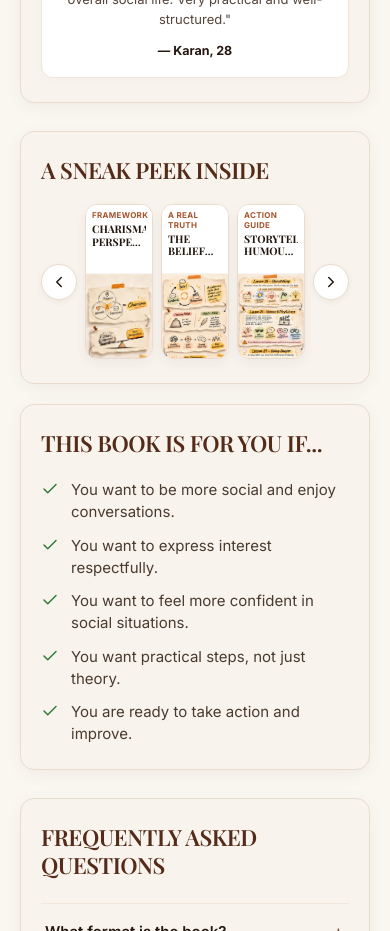
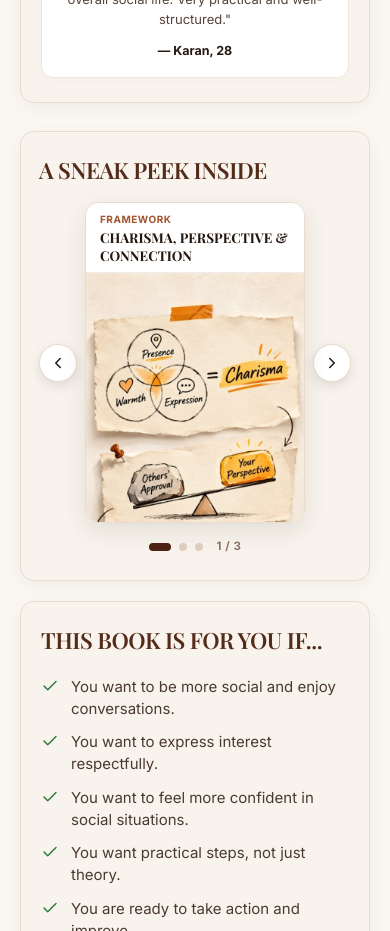
Before and after one commit to piyushduebycse/menticoooooo, a React (Vite) app: page / in a window 390 px wide. Shown: the part 5700-6631 px from the top of the page. Built offline with nearby package versions, Linux system fonts and the light colour scheme; no server answers; a web font is replaced by a local one.

Commit message:
feat(landing): make sneak peek carousel 1-by-1 with large image and pagination dots on mobile

```diff
--- a/src/landing.css
+++ b/src/landing.css
@@ -1031,10 +1031,14 @@ body[data-menu-open="true"] .mentico-header {
   text-align: left;
 }
 
-.mentico-sneak-card:hover {
-  transform: translateY(-4px);
-  box-shadow: 0 8px 22px rgba(40, 25, 15, 0.14);
-  border-color: #B38662;
+.mentico-sneak-dots {
+  display: none;
+}
+
+@media (min-width: 768px) {
+  .mentico-sneak-carousel .mentico-carousel-btn {
+    display: none;
+  }
 }
 
 .mentico-sneak-card-header {
@@ -1919,41 +1923,124 @@ body[data-menu-open="true"] .mentico-sticky-bar,
     gap: 14px;
   }
 
-  /* Sneak peek */
+  /* Sneak peek on mobile: 1 by 1 with much larger image & pagination */
   .mentico-card-sneak {
-    padding: 24px 20px;
+    padding: 24px 18px;
   }
 
   .mentico-sneak-carousel {
+    display: flex;
+    align-items: center;
+    justify-content: space-between;
     gap: 8px;
+    margin-top: 18px;
+    width: 100%;
+  }
+
+  .mentico-sneak-carousel .mentico-carousel-btn {
+    display: flex !important;
+    width: 38px;
+    height: 38px;
+    flex-shrink: 0;
+    box-shadow: 0 4px 12px rgba(40, 25, 15, 0.12);
   }
 
   .mentico-sneak-items {
-    grid-template-columns: repeat(3, minmax(0, 1fr));
+    display: flex;
+    flex: 1;
+    min-width: 0;
+    justify-content: center;
+    touch-action: pan-y;
+  }
+
+  .mentico-sneak-card {
+    display: none;
+    width: 100%;
+    max-width: 280px;
+    height: auto;
+    border-radius: 14px;
+    box-shadow: 0 8px 24px rgba(40, 25, 15, 0.1);
+  }
+
+  .mentico-sneak-card.is-active {
+    display: flex;
+    flex-direction: column;
+    animation: sneakSlideFade 0.25s ease-out;
+  }
+
+  .mentico-sneak-card-header {
+    padding: 10px 14px 8px;
+  }
+
+  .mentico-sneak-card-badge {
+    font-size: 10px;
+    letter-spacing: 0.5px;
+    margin-bottom: 2px;
+  }
+
+  .mentico-sneak-card-title {
+    font-size: 13.5px;
+    line-height: 1.3;
+    -webkit-line-clamp: 2;
+  }
+
+  .mentico-sneak-card-art-wrap {
+    height: 250px;
+    background-color: #FAF6F0;
+    position: relative;
+    width: 100%;
+    overflow: hidden;
+  }
+
+  .mentico-sneak-card-art {
+    width: 100%;
+    height: 100%;
+    object-fit: cover;
+    object-position: top center;
+  }
+
+  .mentico-sneak-dots {
+    display: flex;
+    align-items: center;
+    justify-content: center;
     gap: 8px;
-  }
-
-  .mentico-sneak-card {
-    height: 155px;
-    min-width: 0;
-  }
-
-  .mentico-sneak-card-header {
-    padding: 6px 6px 3px;
-  }
-
-  .mentico-sneak-card-badge {
-    font-size: 8px;
-    letter-spacing: 0.3px;
-  }
-
-  .mentico-sneak-card-title {
-    font-size: 10.5px;
-    line-height: 1.2;
-  }
-
-  .mentico-sneak-card-art-wrap {
-    height: 85px;
+    margin-top: 14px;
+  }
+
+  .mentico-sneak-dot {
+    width: 8px;
+    height: 8px;
+    border-radius: 50%;
+    background-color: #DECFC0;
+    border: none;
+    padding: 0;
+    cursor: pointer;
+    transition: all 0.25s ease;
+  }
+
+  .mentico-sneak-dot.is-active {
+    width: 22px;
+    border-radius: 999px;
+    background-color: var(--color-cta-bg, #B83826);
+  }
+
+  .mentico-sneak-counter {
+    font-size: 11.5px;
+    font-weight: 700;
+    color: #8C7565;
+    margin-left: 6px;
+    letter-spacing: 0.5px;
+  }
+
+  @keyframes sneakSlideFade {
+    from {
+      opacity: 0.35;
+      transform: scale(0.96);
+    }
+    to {
+      opacity: 1;
+      transform: scale(1);
+    }
   }
 
   .mentico-card-for-you {
--- a/src/pages/Home.jsx
+++ b/src/pages/Home.jsx
@@ -1,4 +1,4 @@
-import React, { useState, useEffect } from 'react';
+import React, { useState, useEffect, useRef } from 'react';
 import { useNavigate, Link } from 'react-router-dom';
 import {
   MessageSquare,
@@ -152,20 +152,33 @@ export default function Home() {
     },
   ];
 
+  const touchStartXRef = useRef(null);
+
   const handleCarouselNext = () => {
-    setCarouselIndex((prev) => {
-      const nextIdx = (prev + 1) % sneakPeekItems.length;
-      setLightboxImage(sneakPeekItems[nextIdx]);
-      return nextIdx;
-    });
+    setCarouselIndex((prev) => (prev + 1) % sneakPeekItems.length);
   };
 
   const handleCarouselPrev = () => {
-    setCarouselIndex((prev) => {
-      const prevIdx = (prev - 1 + sneakPeekItems.length) % sneakPeekItems.length;
-      setLightboxImage(sneakPeekItems[prevIdx]);
-      return prevIdx;
-    });
+    setCarouselIndex((prev) => (prev - 1 + sneakPeekItems.length) % sneakPeekItems.length);
+  };
+
+  const handleTouchStart = (e) => {
+    if (e.touches && e.touches.length > 0) {
+      touchStartXRef.current = e.touches[0].clientX;
+    }
+  };
+
+  const handleTouchEnd = (e) => {
+    if (touchStartXRef.current === null) return;
+    if (e.changedTouches && e.changedTouches.length > 0) {
+      const diffX = touchStartXRef.current - e.changedTouches[0].clientX;
+      if (diffX > 40) {
+        handleCarouselNext();
+      } else if (diffX < -40) {
+        handleCarouselPrev();
+      }
+    }
+    touchStartXRef.current = null;
   };
 
   const initialTestimonials = [
@@ -922,11 +935,15 @@ export default function Home() {
                 <ChevronLeft size={18} />
               </button>
 
-              <div className="mentico-sneak-items">
-                {sneakPeekItems.map((item) => (
+              <div
+                className="mentico-sneak-items"
+                onTouchStart={handleTouchStart}
+                onTouchEnd={handleTouchEnd}
+              >
+                {sneakPeekItems.map((item, idx) => (
                   <div
                     key={item.id}
-                    className="mentico-sneak-card"
+                    className={`mentico-sneak-card ${idx === carouselIndex ? 'is-active' : ''}`}
                     onClick={() => setLightboxImage(item)}
                     role="button"
                     tabIndex={0}
@@ -962,6 +979,22 @@ export default function Home() {
               >
                 <ChevronRight size={18} />
               </button>
+            </div>
+
+            {/* Mobile Carousel Pagination Dots & Counter */}
+            <div className="mentico-sneak-dots">
+              {sneakPeekItems.map((_, idx) => (
+                <button
+                  key={idx}
+                  type="button"
+                  onClick={() => setCarouselIndex(idx)}
+                  className={`mentico-sneak-dot ${idx === carouselIndex ? 'is-active' : ''}`}
+                  aria-label={`Go to preview ${idx + 1} of ${sneakPeekItems.length}`}
+                />
+              ))}
+              <span className="mentico-sneak-counter">
+                {carouselIndex + 1} / {sneakPeekItems.length}
+              </span>
             </div>
           </div>
 
```
